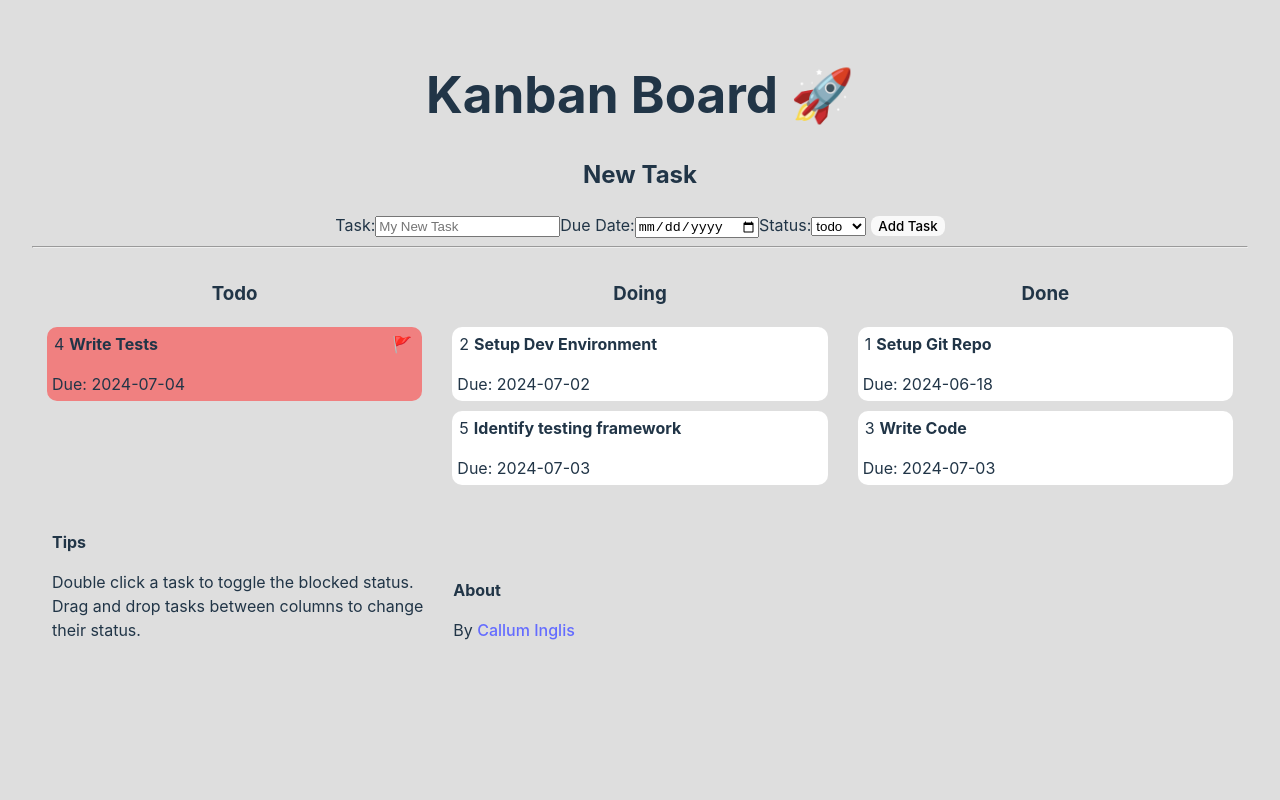
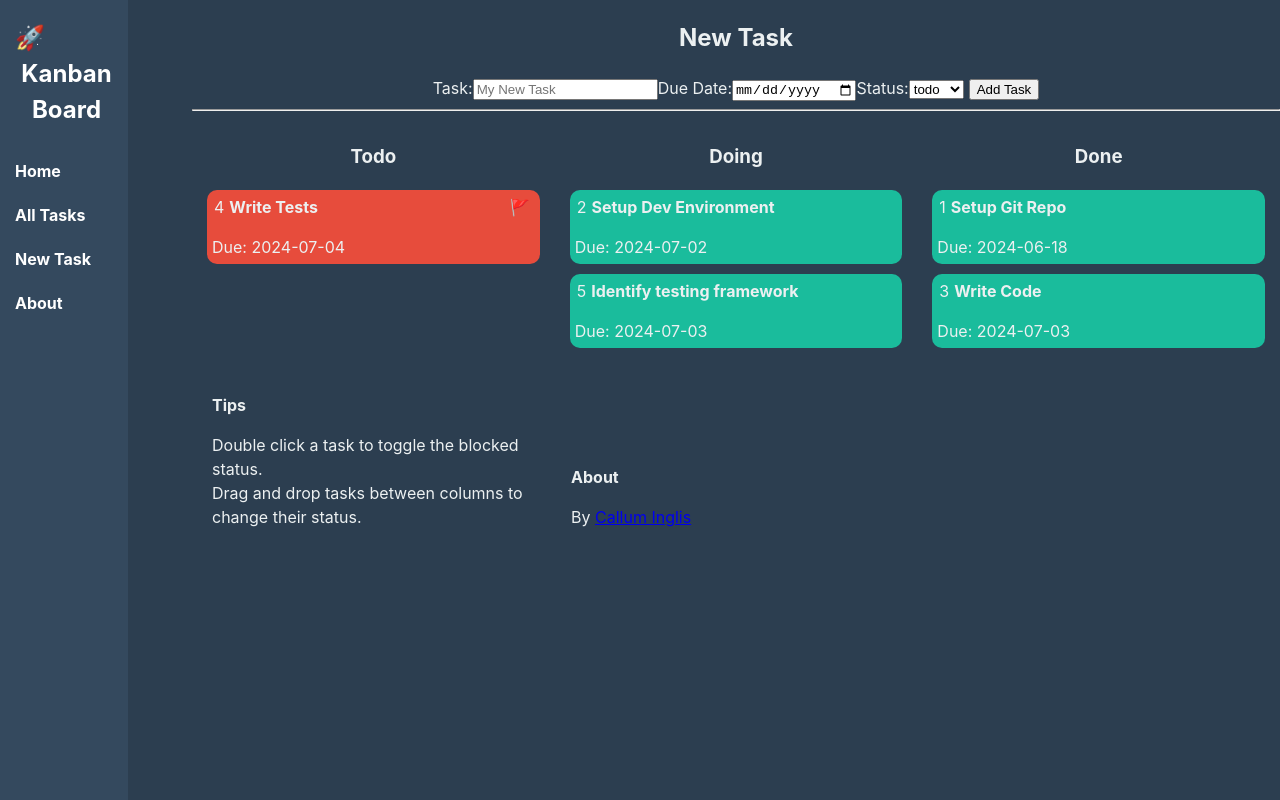
Before and after one commit to TheCallumInglis/learning-react-kanban-board, a React (Vite) app: page / in a window 1280 px wide. Built offline with nearby package versions, Linux system fonts and the light colour scheme.

Commit message:
WIP: Styling & Navbar component

```diff
--- a/package.json
+++ b/package.json
@@ -11,7 +11,8 @@
   },
   "dependencies": {
     "react": "^18.2.0",
-    "react-dom": "^18.2.0"
+    "react-dom": "^18.2.0",
+    "react-router-dom": "^6.23.1"
   },
   "devDependencies": {
     "@types/react": "^18.2.66",
--- a/src/App.css
+++ b/src/App.css
@@ -1,11 +1,12 @@
 #root {
-  padding: 2rem;
   text-align: center;
   width: 100vw;
+  height: 100vh;
 }
 
 body {
-  background-color: rgb(222, 222, 222);
+  background-color: #2c3e50;
+  margin: 0;
 }
 
 .board {
@@ -16,7 +17,7 @@
 
 .task-card {
   display: block;
-  background-color: white;
+  background-color: #1abc9c;
   border-radius: 10px;
   margin: 10px;
   padding: 5px;
@@ -24,11 +25,11 @@
 }
 
 .task-blocked {
-  background-color: lightcoral;
+  background-color: #e74c3c;
 }
 
 .task-overdue {
-  border: 5px solid red;
+  border: 5px solid #e74c3c;
 }
 
 .task-detail {
@@ -65,7 +66,7 @@
 
 .board-column {
   width: 33%;
-  border: 5px solid rgb(222, 222, 222);
+  border: 5px solid #2c3e50;
 }
 
 .board-column.drag-target{
@@ -101,3 +102,56 @@
 .about {
   width: 33%;
 }
+
+nav {
+  width: 10%;
+  height: 100%;
+  position: absolute;
+  top: 0;
+  left: 0;
+  float: left;
+  background-color: #34495e;
+}
+
+nav > h2 {
+  color: white;
+  margin-bottom: 0;
+  text-align: center;
+  padding-left: 5px;
+}
+
+nav > h2 > .icon {
+  float: left;
+  padding-left: 10px;
+}
+
+nav > ul {
+  padding: 5px;
+}
+
+nav > ul > a {
+  color: white;
+  text-decoration: none;
+  font-weight: bold;
+}
+
+nav > ul > a > li {
+  list-style-type: none;
+  padding: 10px;
+  margin: 0;
+  text-align: left;
+}
+
+nav > ul > a:hover, nav > ul > a > li:hover {
+  background-color: #2c3e50;
+  color: white;
+  cursor: pointer;
+  border-bottom: 1px solid #2ecc71;
+}
+
+main {
+  width: 85%;
+  float: right;
+  overflow-y: scroll;
+  height: 100%;
+}
--- a/src/App.jsx
+++ b/src/App.jsx
@@ -1,5 +1,6 @@
 import { useState } from 'react'
-import Header from './components/Header'
+import { BrowserRouter as Router, Route, Routes } from 'react-router-dom'
+import Nav from './components/Nav'
 import Footer from './components/Footer'
 import NewTask from './components/NewTask'
 import Column from './components/Column'
@@ -81,7 +82,9 @@
 
   return (
     <>
-      <Header/>
+    <Router>
+      <Nav/>
+      <main>
         <NewTask onSubmit={addTask} handleChange={handleTaskChange} taskStates={taskStates} newTask={newTask}/>
         <div className="board">
           {taskStates.map((state) => (
@@ -95,6 +98,8 @@
           ))}
         </div>
         <Footer/>
+      </main>
+    </Router>
     </>
   )
 }
--- a/src/components/Header.jsx
+++ /dev/null
@@ -1,9 +0,0 @@
-const Header = () => {
-    return (
-        <header>
-            <h1>Kanban Board 🚀</h1>
-        </header>
-    );
-};
-
-export default Header;
--- /dev/null
+++ b/src/components/Nav.jsx
@@ -0,0 +1,17 @@
+import { Link } from 'react-router-dom';
+
+const Nav = () => {
+    return (
+        <nav>
+            <h2><span className="icon">🚀</span> Kanban Board</h2>
+            <ul>
+                <Link to="/"><li>Home</li></Link>
+                <Link to="/tasks"><li>All Tasks</li></Link>
+                <Link to="/tasks/new"><li>New Task</li></Link>
+                <Link to="/about"><li>About</li></Link>
+            </ul>
+        </nav>
+    );
+}
+
+export default Nav;
--- a/src/index.css
+++ b/src/index.css
@@ -1,65 +1,5 @@
 :root {
   font-family: Inter, system-ui, Avenir, Helvetica, Arial, sans-serif;
   line-height: 1.5;
-  font-weight: 400;
-
-  color-scheme: light dark;
-  color: rgba(255, 255, 255, 0.87);
-  background-color: #242424;
-
-  font-synthesis: none;
-  text-rendering: optimizeLegibility;
-  -webkit-font-smoothing: antialiased;
-  -moz-osx-font-smoothing: grayscale;
+  color: #ecf0f1;
 }
-
-a {
-  font-weight: 500;
-  color: #646cff;
-  text-decoration: inherit;
-}
-a:hover {
-  color: #535bf2;
-}
-
-body {
-  margin: 0;
-  display: flex;
-  min-width: 320px;
-  min-height: 100vh;
-}
-
-h1 {
-  font-size: 3.2em;
-  line-height: 1.1;
-}
-
-button {
-  border-radius: 8px;
-  border: 1px solid transparent;
-  font-weight: 500;
-  font-family: inherit;
-  background-color: #1a1a1a;
-  cursor: pointer;
-  transition: border-color 0.25s;
-}
-button:hover {
-  border-color: #646cff;
-}
-button:focus,
-button:focus-visible {
-  outline: 4px auto -webkit-focus-ring-color;
-}
-
-@media (prefers-color-scheme: light) {
-  :root {
-    color: #213547;
-    background-color: #ffffff;
-  }
-  a:hover {
-    color: #747bff;
-  }
-  button {
-    background-color: #f9f9f9;
-  }
-}
```
Also changed, not shown: 1 other file (tests, documents, lock files or other folders). Lines whose indentation alone changed are shown as unchanged.
